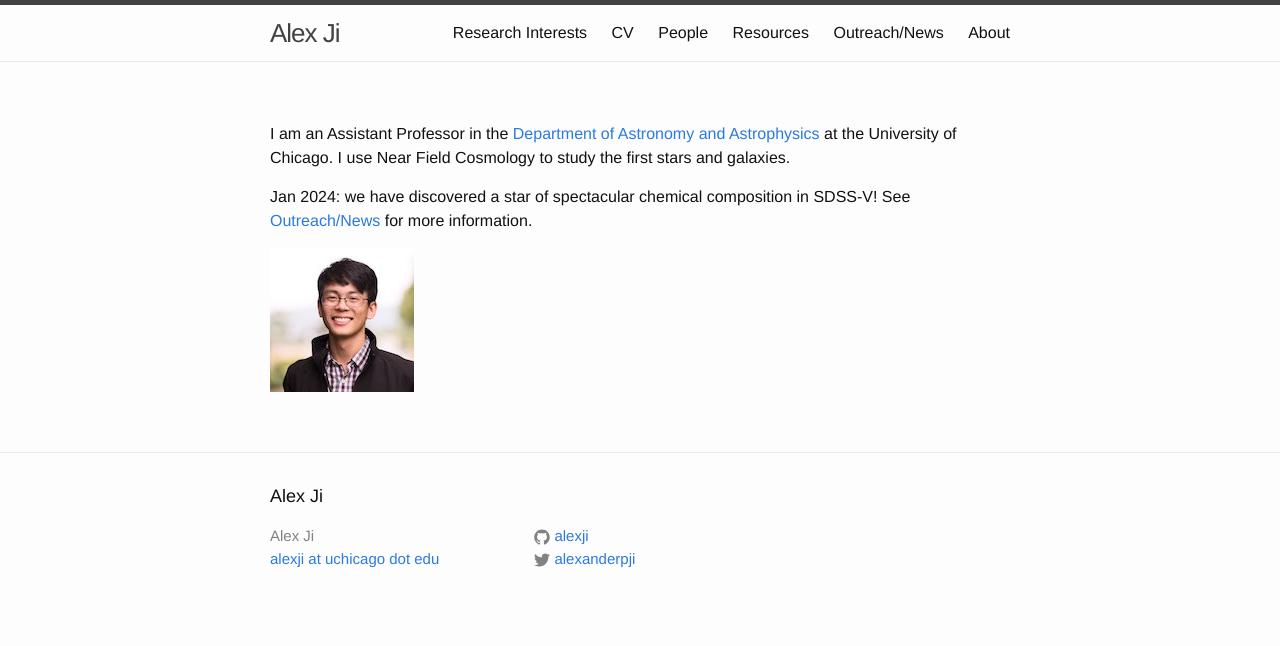
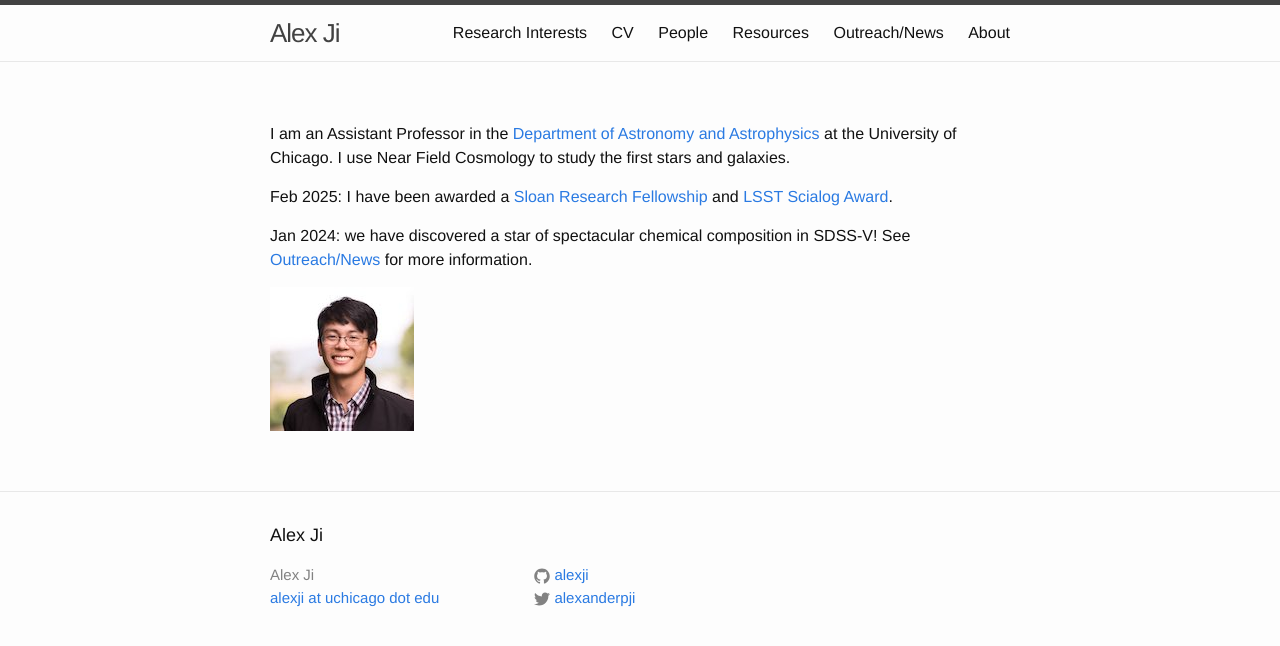
Before and after one commit to alexji/alexji.github.io, a Jekyll site: the page built from index.md, in a window 1280 px wide. Shown: the top 646 px of the page. Built offline with Jekyll 4.4.1, drawn with Linux system fonts in a browser that asks for light colours.

Commit message:
CV/news update

```diff
--- a/index.md
+++ b/index.md
@@ -5,6 +5,8 @@ permalink:
 
 I am an Assistant Professor in the [Department of Astronomy and Astrophysics](https://astrophysics.uchicago.edu/) at the University of Chicago. I use Near Field Cosmology to study the first stars and galaxies.
 
+Feb 2025: I have been awarded a [Sloan Research Fellowship](https://sloan.org/fellowships/2025-Fellows) and [LSST Scialog Award](https://rescorp.org/news/2025/02/8-teams-win-awards-in-1st-year-of-scialog-early-science-with-the-lsst).
+
 Jan 2024: we have discovered a star of spectacular chemical composition in SDSS-V! See [Outreach/News](https://www.alexji.com/outreach/) for more information.
 
 ![Alex Ji](/img/alexji2.jpg)
```
Also changed, not shown: 1 other file.
